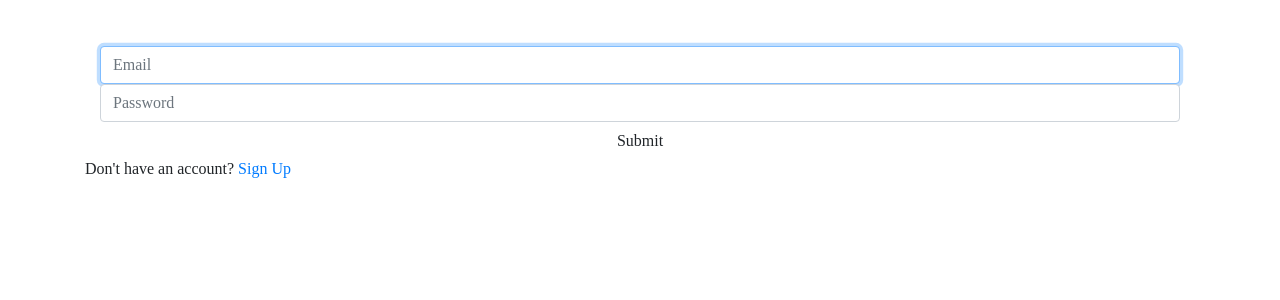
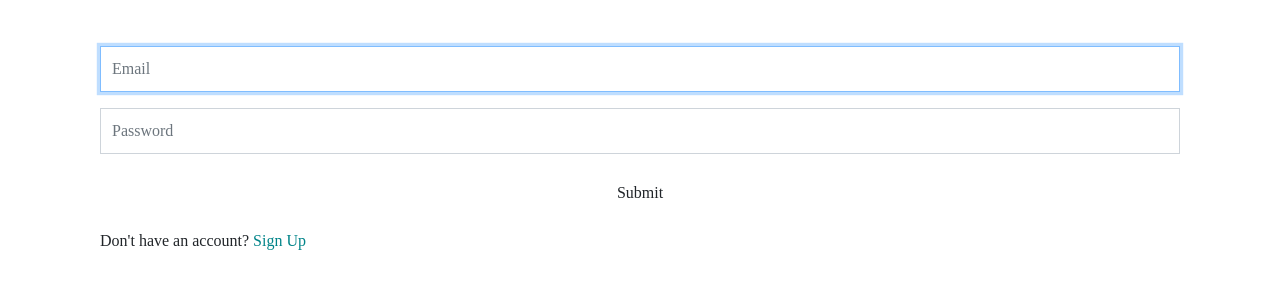
Before and after one commit to aldon-cmd/sosci, a Django app: page /accounts/login in a window 1280 px wide. Shown: the part 50-350 px from the top of the page. Run offline with Django 3.2, Linux system fonts and the light colour scheme; some libraries are stand-ins or nearby versions.

Commit message:
update to login/modal registration forms 9/7/2019

```diff
--- a/course/templates/course/course_detail.html
+++ b/course/templates/course/course_detail.html
@@ -82,7 +82,7 @@
 
 <!-- Modal -->
 <div class="modal fade" id="payment-modal" tabindex="-1" role="dialog">
-  <div class="modal-dialog" role="document">
+  <div class="modal-dialog modal-box" role="document">
     <div class="modal-content">
       <div class="modal-header">
         <h5 class="modal-title" id="exampleModalLabel">Modal title</h5>
--- a/customer/templates/customer/registration_modal.html
+++ b/customer/templates/customer/registration_modal.html
@@ -1,9 +1,9 @@
   {% load widget_tweaks %}
 
-  <div class="modal-dialog" role="document">
+  <div class="modal-dialog modal-box" role="document">
     <div class="modal-content">
       <div class="modal-header">
-        <h5 class="modal-title" id="exampleModalLabel">Modal title</h5>
+        <h5 class="modal-title" id="exampleModalLabel"></h5>
         <button type="button" class="close" data-dismiss="modal" aria-label="Close">
           <span aria-hidden="true">&times;</span>
         </button>
@@ -27,7 +27,7 @@
         {% include 'partials/nolabel_form_field.html' with field=form.password2 %}
     </div>
     <div id="save-btn">
-        <button type="submit" ng-click="vm.submit(vm.form_data)" class="btn btn-color btn-xtra-large btn-block panel-btn">Submit</button>
+        <button type="submit" ng-click="vm.submit(vm.form_data)" class="enroll-btn btn btn-color btn-xtra-large btn-block panel-btn">Submit</button>
         <div class="login-footer">
             Already have an account?
             <span class="signup-today">
--- a/sosci/static/css/default.css
+++ b/sosci/static/css/default.css
@@ -6,6 +6,10 @@
 
 .test {
   color: red;
+}
+
+.no-padding {
+  padding: 0px !important;
 }
 
 body {
@@ -371,6 +375,7 @@ article, aside, footer, header, nav, main, section, summary, details, hgroup, fi
 .enroll-btn {
   color: #fff;
   background: #f05c8d;
+  cursor: pointer;
 }
 
 .enroll-btn-text {
@@ -552,3 +557,94 @@ article, aside, footer, header, nav, main, section, summary, details, hgroup, fi
     padding-top: 20px;
   }
 }
+
+.modal-box {
+  background-color: rgb(255, 255, 255) !important;
+  max-width: 568px !important;
+  width: 100% !important;
+  position: relative !important;
+  margin: auto !important;
+}
+
+.modal {
+  top: 64px !important;
+  font-family: Helvetica !important;
+  font-size: 15px !important;
+}
+
+@media only screen and (max-width: 600px) {
+  .modal {
+    padding-left: 15px !important;
+    padding-right: 15px !important;
+  }
+}
+
+#save-btn {
+  padding-left: 15px;
+  padding-right: 15px;
+}
+
+#save-btn .btn{
+  padding: 10px 22px 10px 22px;
+  border-radius: 2px;
+  margin-bottom: 16px;
+}
+
+.form-control {
+  border-radius: 0px !important;
+  padding: 11px !important;
+  height: 46px !important;
+}
+
+.input-select_select, #login-form .btn {
+  margin-bottom: 16px;
+}
+
+#login-form .form-control {
+  font-size: 15px;
+}
+
+#login-form .custom-control-label {
+  line-height: 1.6
+}
+
+#login-form .password {
+  line-height: 1.6;
+  right: 0;
+}
+
+#login-form .password {
+  background-color: transparent !important;
+  border: 0 none;
+  color: #008489 ;
+}
+
+.password:hover {
+  color: #008489 !important;
+  text-decoration: underline !important;
+}
+
+.signup-today > a {
+  color: #008489 !important;
+}
+
+.option-box {
+  margin-bottom: 16px;
+}
+
+#registration-form > div {
+  margin-bottom: 16px;
+}
+
+.modal-header, .modal-content, .modal-footer {
+  border-radius: 0px !important;
+  border: 0px !important;
+}
+
+#registration-form .btn:hover, #login-form .btn:hover {
+  color: #ffffff;
+}
+
+#registration-form .btn, #login-form .btn {
+  font-weight: 600;
+}
```
Also changed, not shown: customer/templates/customer/login_modal.html (+16 -13 lines).
